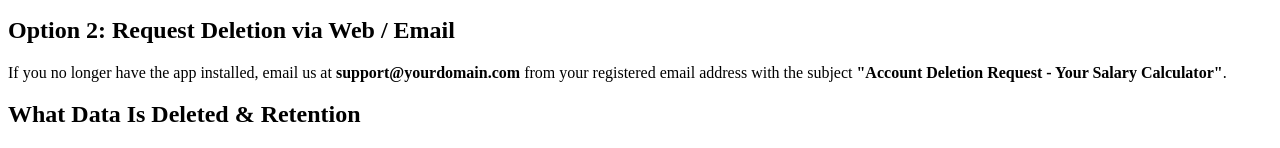
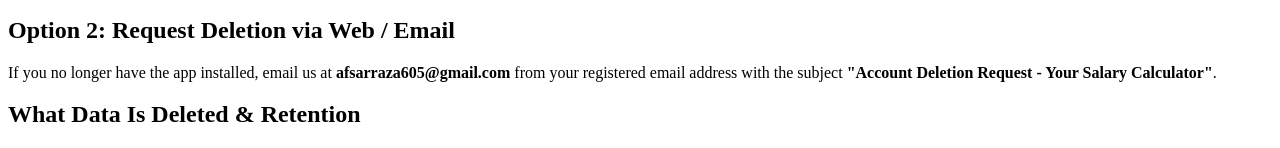
Before and after one commit to afsarraza605-art/salary-calculator-delete-account, a plain HTML site: page index.html in a window 1280 px wide. Shown: the part 187-335 px from the top of the page. Drawn offline with Linux system fonts and the light colour scheme.

Commit message:
Update index.html

```diff
--- a/index.html
+++ b/index.html
@@ -13,7 +13,7 @@
   <p>Open <strong>Your Salary Calculator</strong>, open the <strong>three-dot menu (&vellip;)</strong>, tap <strong>Delete Account</strong>, and confirm your request.</p>
 
   <h2>Option 2: Request Deletion via Web / Email</h2>
-  <p>If you no longer have the app installed, email us at <strong>support@yourdomain.com</strong> from your registered email address with the subject <strong>"Account Deletion Request - Your Salary Calculator"</strong>.</p>
+  <p>If you no longer have the app installed, email us at <strong>afsarraza605@gmail.com</strong> from your registered email address with the subject <strong>"Account Deletion Request - Your Salary Calculator"</strong>.</p>
 
   <h2>What Data Is Deleted &amp; Retention</h2>
   <p>Once verified, your account profile and associated app data will be permanently deleted within <strong>30 days</strong>, except records required to be retained for legal, security, or compliance purposes.</p>
```
